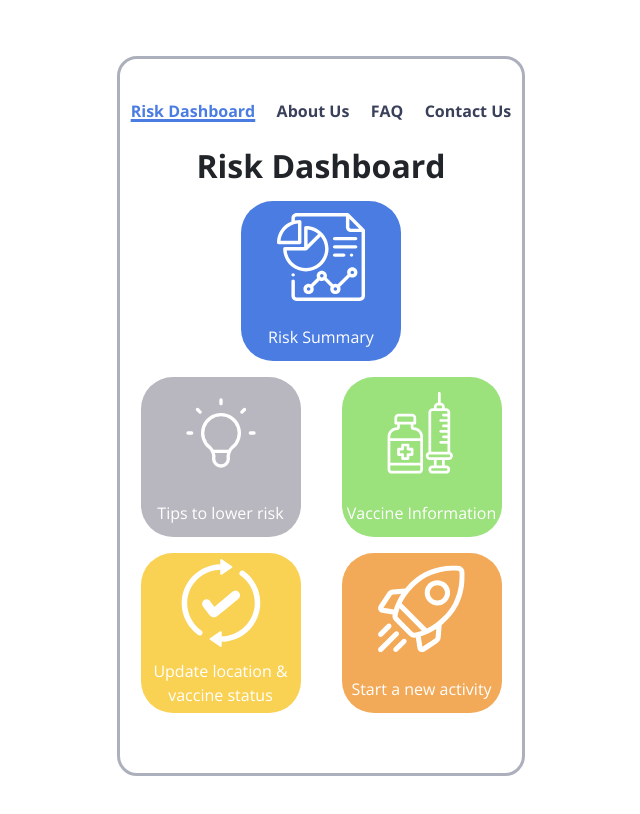
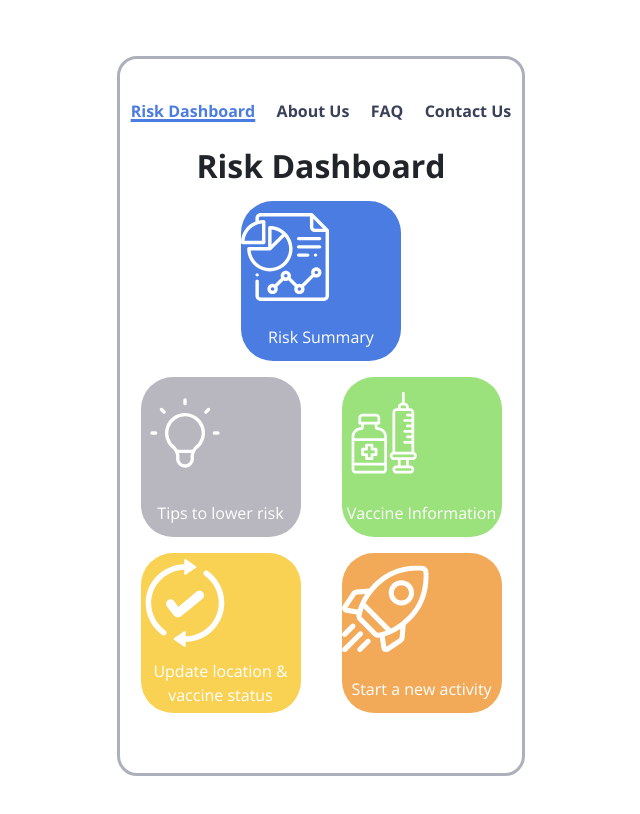
Before and after one commit to RaynyT/COVID-19-Risk-Assessment-Tool, a React (Create React App) app in the folder covrt/: page /dashboard in a window 1280 px wide. Shown: the top 814 px of the page, without its empty margins (319-959 px from the left). Built offline with nearby package versions, Linux system fonts and the light colour scheme; what react-localization would draw is missing.

Commit message:
Fix Safari css

```diff
--- a/covrt/src/components/Dashboard.css
+++ b/covrt/src/components/Dashboard.css
@@ -36,13 +36,13 @@
 }
 
 .img-link-image-container {
-    max-width: 100%;
+    max-width: 5.5rem;
     max-height: 5.5rem;
     height: auto;
 }
 
 .img-link-img {
-    max-height: 100%;
+    max-height: 5.5rem;
     height: auto;
 }
 
--- a/covrt/src/components/Results.css
+++ b/covrt/src/components/Results.css
@@ -85,8 +85,6 @@
 
     width: 3.5em;
     height: 3.5em;
-    max-height: 100%;
-    max-width: 100%;
 
     display: flex;
     flex-direction: column;
@@ -94,13 +92,13 @@
 }
 
 .img-card-image-container {
-    max-width: 100%;
+    max-width: 1.75rem;
     max-height: 1.75em;
     height: auto;
 }
 
 .img-card-image {
-    max-height: 100%;
+    max-height: 1.75rem;
     height: auto;
 }
 
```
